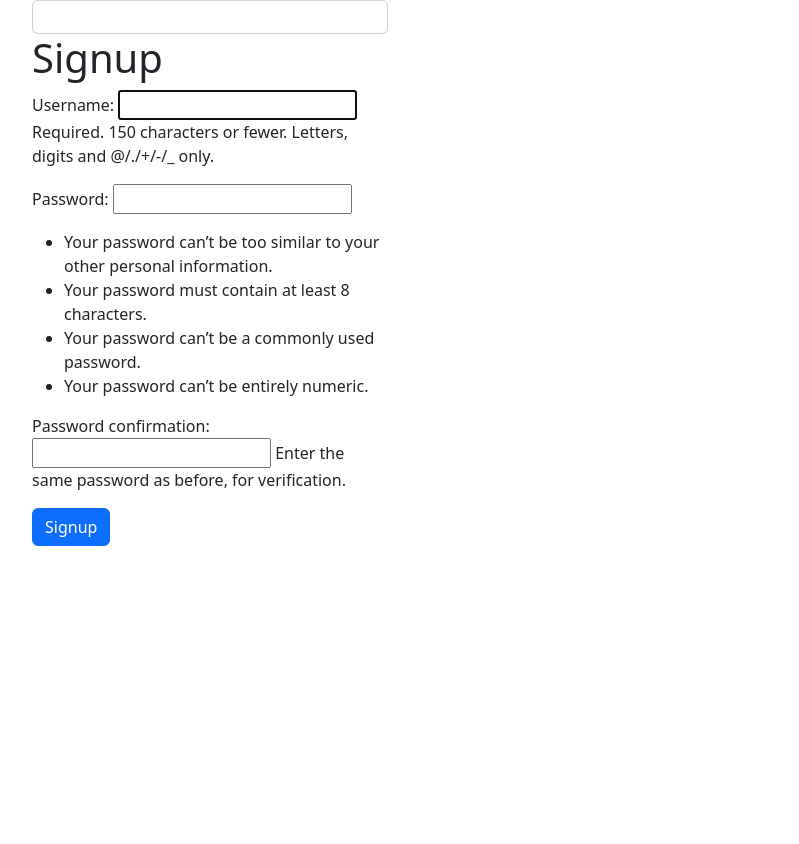
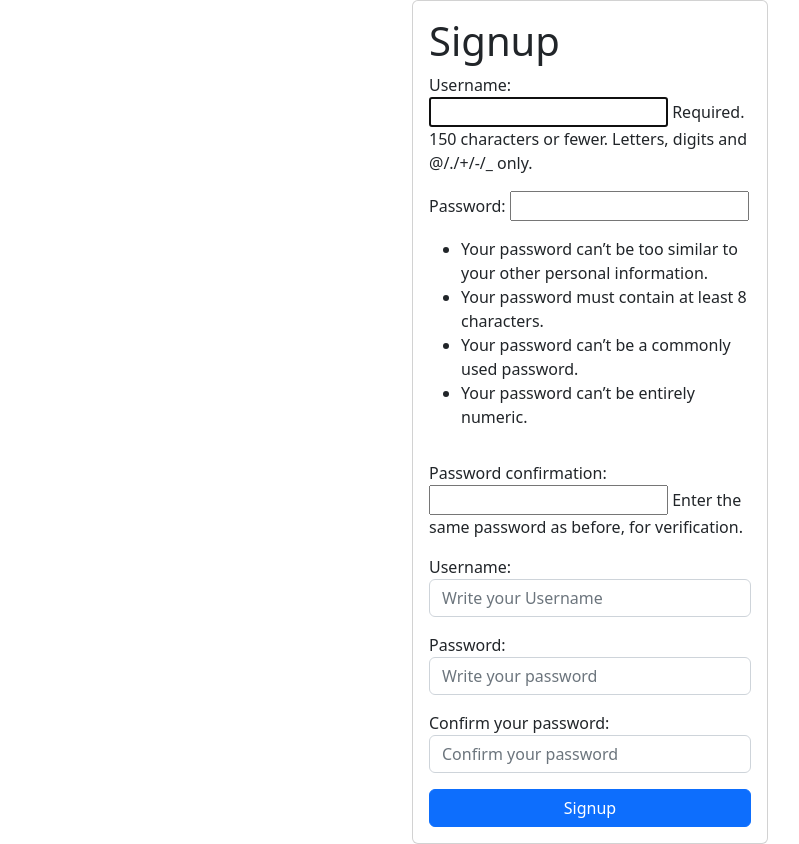
Before and after one commit to jazzadahack323Gro/django-auth-CRUD, a Django app: page /signup/ in a window 1280 px wide. Shown: the part 56-900 px from the top of the page, without its empty margins (50-849 px from the left). Before the commit the page ends 602 px from the top, so only its background shows below. Run offline with Django 4.2, Linux system fonts and the light colour scheme.

Commit message:
1  modify signup

```diff
--- a/tasks/templates/signup.html
+++ b/tasks/templates/signup.html
@@ -3,18 +3,34 @@
 <main>
   <div class="container">
       <div class="row">
-        <div class="col-md-4">
-          <form action="/signup/" method="POST" class="card card-body">
-            </form><h1>Signup</h1>
+        <div class="col-md-4 offset-md-4">
+          <form method="POST" class="card card-body tex-center">
+            <h1>Signup</h1>
             {{error}}
             {% csrf_token %}
             {{form.as_p}}
+            <div class="mb-3">
+              <label for="username">Username:</label>
+              <input type="text"  name="username" id="username" class="form-control" placeholder="Write your Username">
+            </div>
+
+            <div class="mb-3">
+              <label for="password1">Password:</label>
+              <input type="password"  name="password1" id="password1" class="form-control" placeholder="Write your password">
+            </div>
+
+
+            <div class="mb-3">
+              <label for="password2">Confirm your password:</label>
+              <input type="password"  name="password2" id="password2" class="form-control" placeholder="Confirm your password">
+            </div>
+
+
             <button class="btn btn-primary">Signup</button>
           </form>
+
         </div>
-        </div>
-
       </div>
-
+    </div>
 </main>
 {% endblock %}
```
